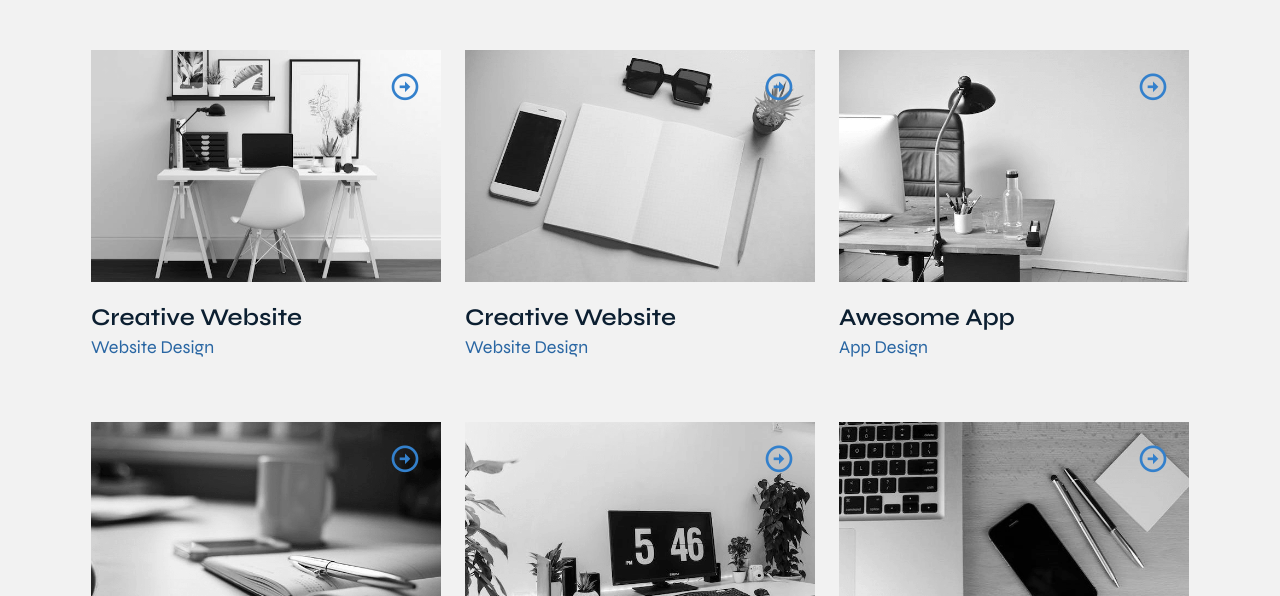
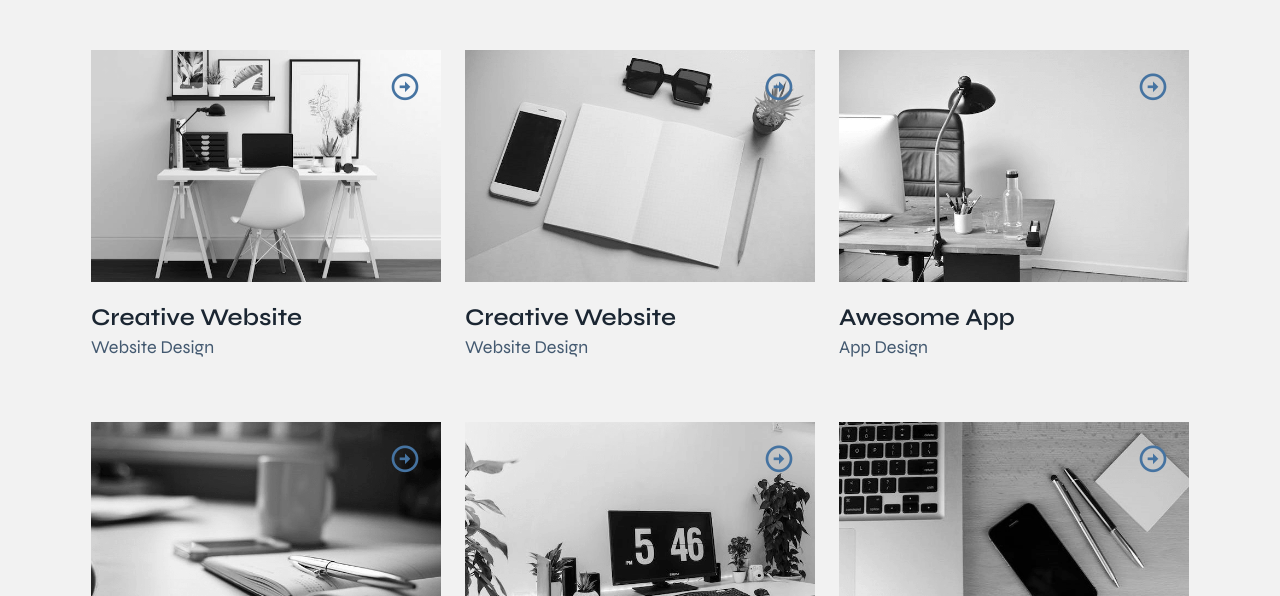
Before and after one commit to Ketan5757/MyDigitalProfile.github.io, a plain HTML site: page work.html in a window 1280 px wide. Shown: the part 204-800 px from the top of the page. Drawn offline with nearby package versions, Linux system fonts and the light colour scheme; a script that the page names is missing.

```diff
--- a/assets/css/styles.css
+++ b/assets/css/styles.css
@@ -18,27 +18,17 @@
       -> Click on tab (Color Conversion)
       -> Copy the color mode (HSL)
   */
-  --hue: 210; /* Medium Blue hue */
-
-  /* Main Color */
-  --first-color: hsl(var(--hue), 60%, 50%); /* Darker blue */
-  --first-color-alt: hsl(var(--hue), 60%, 45%); /* Slightly darker blue */
-  --first-color-light: hsl(var(--hue), 60%, 70%); /* Lighter blue (but still darker) */
-
-  /* Text Colors */
-  --title-color: hsl(var(--hue), 60%, 12%); /* Even darker blue for titles */
-  --text-color: hsl(var(--hue), 60%, 40%); /* Darker greyish blue text */
-  --text-color-light: hsl(var(--hue), 60%, 50%); /* Slightly lighter blue text */
-
-  /* White Color */
-  --white-color: hsl(0, 0%, 100%); /* White remains the same */
-
-  /* Body & Background Colors */
-  --body-color: hsl(0, 0%, 95%); /* Light grey background */
-  --container-color: hsl(0, 0%, 100%); /* White for container */
-
-  /* Shadow */
-  --shadow-color: hsla(var(--hue), 60%, 20%, .1);
+  --hue: 210; /* Blue hue */
+--first-color: hsl(var(--hue), 40%, 45%); /* Darker muted blue */
+--first-color-alt: hsl(var(--hue), 38%, 40%); /* Slightly darker muted blue */
+--first-color-light: hsl(var(--hue), 50%, 70%); /* Lighter muted blue */
+--title-color: hsl(var(--hue), 30%, 15%); /* Very dark muted blue */
+--text-color: hsl(var(--hue), 25%, 35%); /* Darker muted blue text */
+--text-color-light: hsl(var(--hue), 25%, 50%); /* Lighter muted blue text */
+--white-color: hsl(0, 0%, 100%); /* White */
+--body-color: hsl(0, 0%, 95%); /* Light grey background */
+--container-color: hsl(0, 0%, 100%); /* White for container */
+--shadow-color: hsla(var(--hue), 40%, 30%, 0.1);
 
   /*========== Font and typography ==========*/
   /*.5rem = 8px | 1rem = 16px ...*/
```
